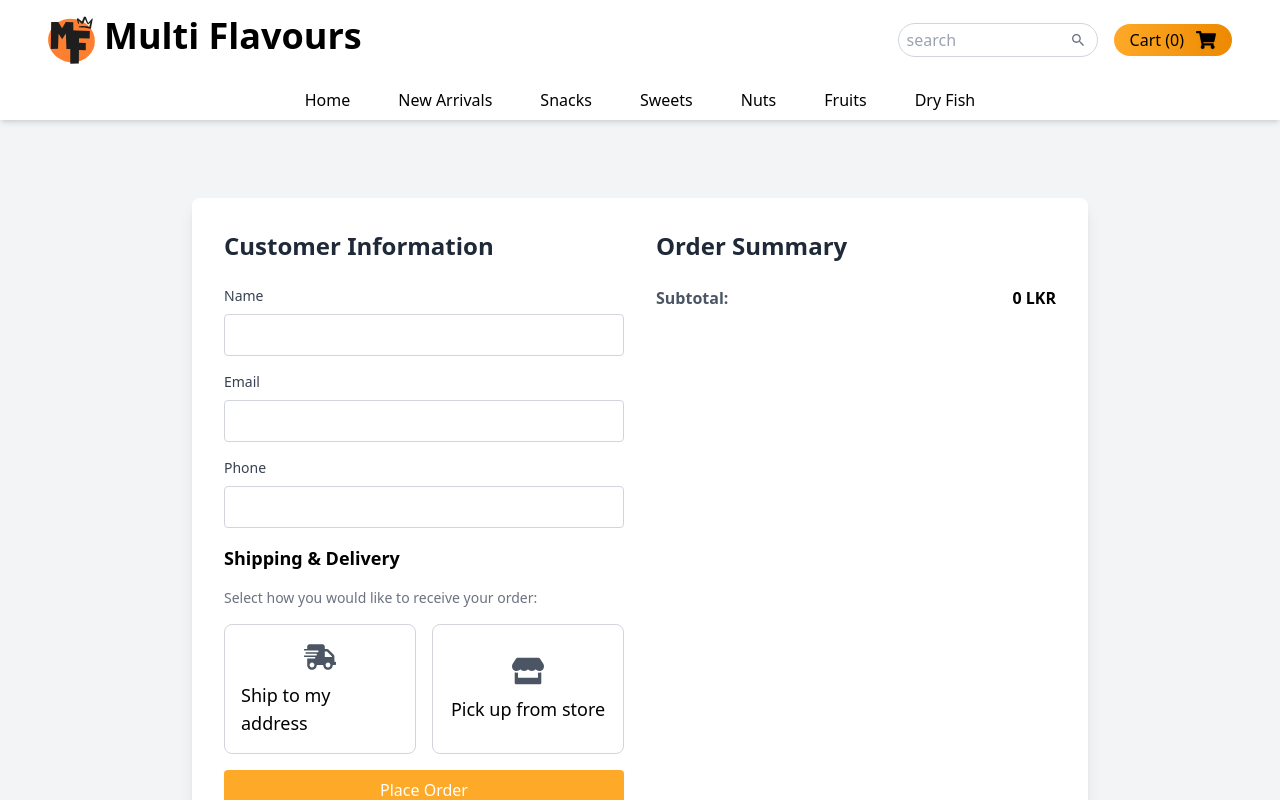
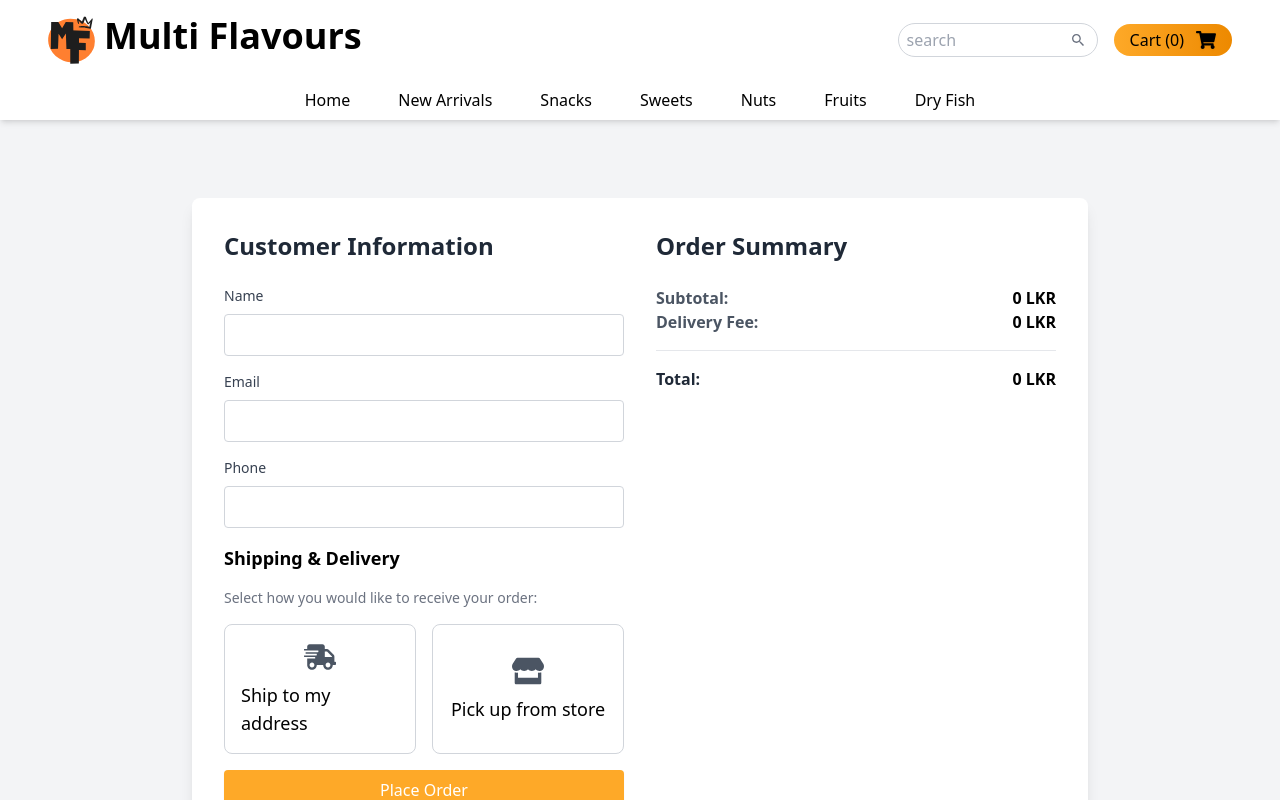
Before and after one commit to MenalinR/multiflavors, a React (Vite) app: page /Checkout in a window 1280 px wide. Shown: the top 800 px of the page. Built offline with nearby package versions, Linux system fonts and the light colour scheme.

Commit message:
integrated with firebase

```diff
--- a/src/components/Checkout/Checkout.jsx
+++ b/src/components/Checkout/Checkout.jsx
@@ -197,6 +197,7 @@ const Checkout = () => {
                   type="button"
                   className={`flex-1 border border-gray-300 rounded-lg p-4 text-left focus:outline-none ${formData.deliveryMethod === 'ship' ? 'bg-blue-50' : ''}`}
                   onClick={() => selectDeliveryMethod('ship')}
+                  required
                 >
                   <div className="flex flex-col items-center space-y-2">
                     <FaShippingFast className="w-8 h-8 text-gray-600" />
@@ -208,6 +209,7 @@ const Checkout = () => {
                   type="button"
                   className={`flex-1 border border-gray-300 rounded-lg p-4 text-left focus:outline-none ${formData.deliveryMethod === 'pickup' ? 'bg-blue-50' : ''}`}
                   onClick={() => selectDeliveryMethod('pickup')}
+                  required
                 >
                   <div className="flex flex-col items-center space-y-2">
                     <FaStore className="w-8 h-8 text-gray-600" />
@@ -340,21 +342,23 @@ const Checkout = () => {
             <div className="flex items-center justify-between">
               <p className="font-semibold text-gray-600">Subtotal:</p>
               <p className="font-semibold">{totalPrice} LKR</p>
-            </div>          </div>
-          {formData.deliveryMethod === 'ship' && (
-            <>
-              <div className="flex justify-between text-lg font-semibold">
-                <span>Delivery Fee:</span>
-                <span>Rs. {deliveryFee}</span>
             </div>
-              <div className="flex justify-between text-lg font-semibold">
-                <span>Total with Delivery:</span>
-                <span>Rs. {totalWithDelivery}</span>
+
+            {/* Delivery Fee */}
+            <div className="flex items-center justify-between">
+              <p className="font-semibold text-gray-600">Delivery Fee:</p>
+              <p className="font-semibold">{deliveryFee} LKR</p>
             </div>
-            </>
-          )}
+
+            {/* Total */}
+            <div className="flex items-center justify-between border-t pt-4 mt-4">
+              <p className="font-semibold text-gray-800">Total:</p>
+              <p className="font-semibold">{totalWithDelivery} LKR</p>
             </div>
           </div>
+          </div>
+          </div>
+
 
       {/* {showPopup && (
         <div className="fixed inset-0 flex justify-center items-center bg-black bg-opacity-50">
```
Lines whose indentation alone changed are shown as unchanged.
